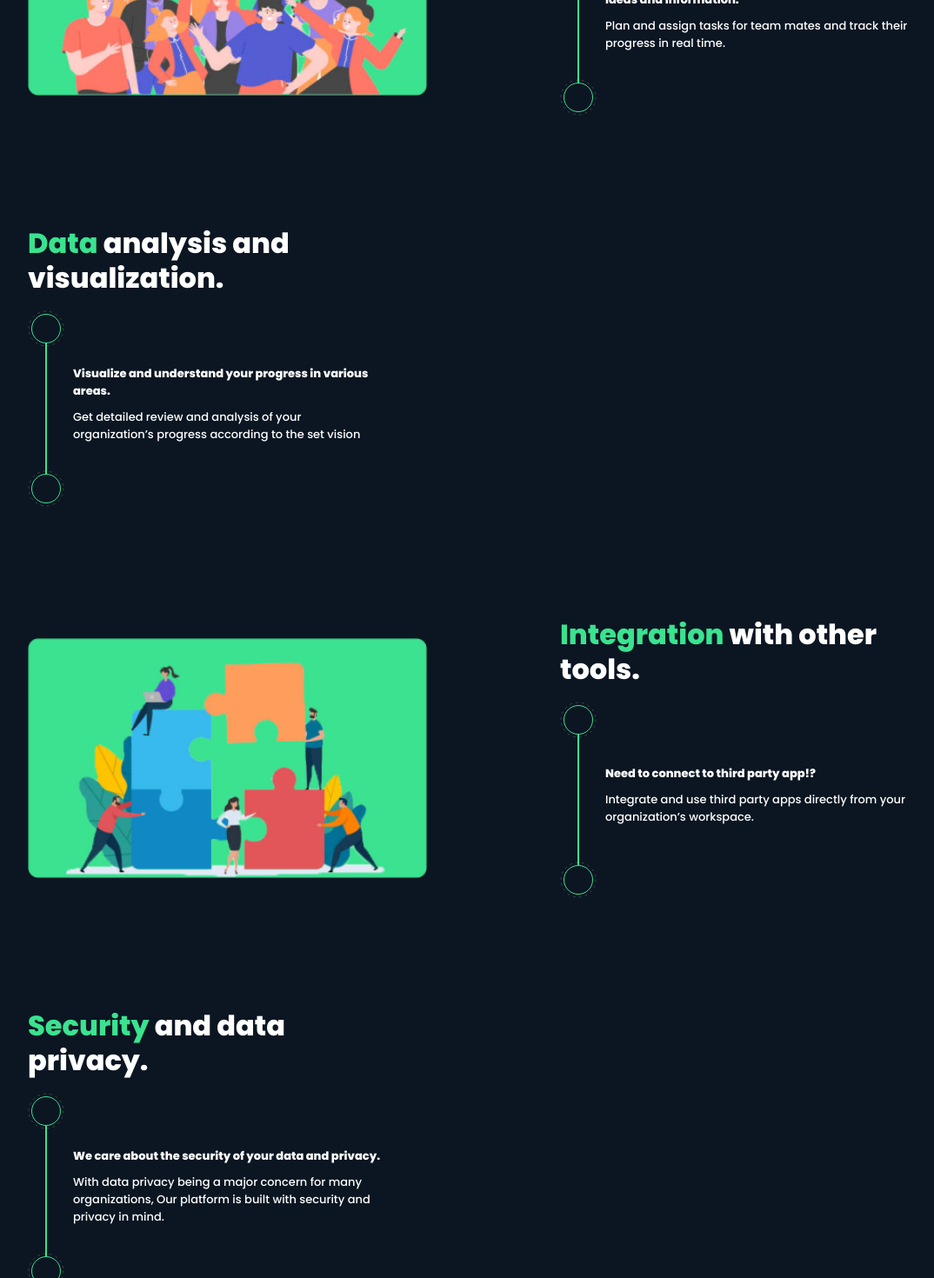
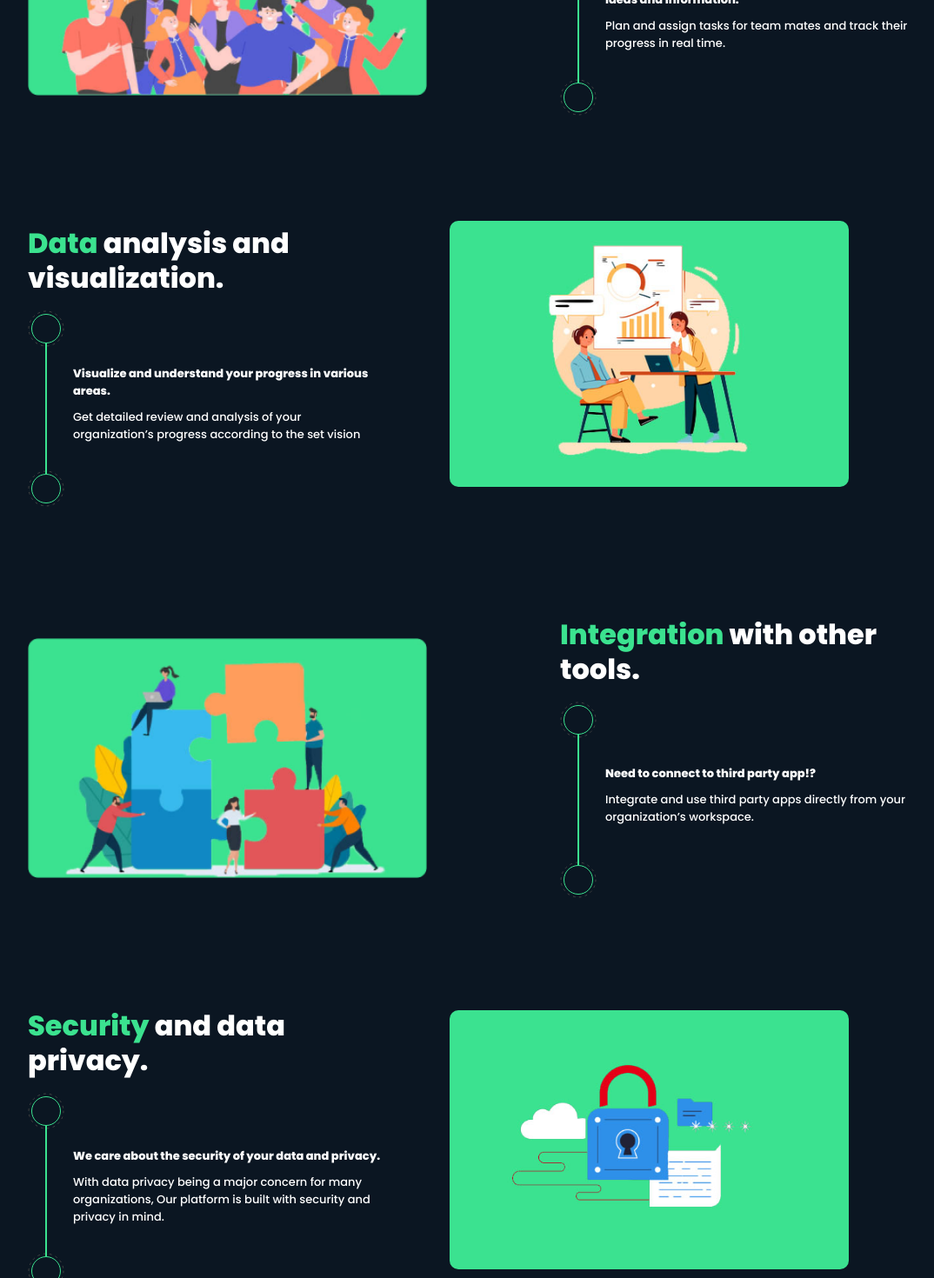
Before and after one commit to aamines/frontend, a React (Create React App) app: page / in a window 1280 px wide. Shown: the part 2160-3630 px from the top of the page at 87% size, without its empty margins (98-1172 px from the left). Built offline with nearby package versions, Linux system fonts and the light colour scheme; no server answers; sample sign-in values are in the browser's storage.

Commit message:
landing page

```diff
--- a/src/components/main/about.jsx
+++ b/src/components/main/about.jsx
@@ -97,7 +97,9 @@ const About = () => {
               </div>
             </div>
           </div>
-          <div className="visual"></div>
+          <div className="visual">
+            <img src="/images/About/Three.jpg" alt="three" />
+          </div>
         </div>
         <div className="row" id="communicate">
           <div className="visual">
@@ -138,7 +140,9 @@ const About = () => {
               </div>
             </div>
           </div>
-          <div className="visual"></div>
+          <div className="visual">
+            <img src="/images/About/Four.jpg" alt="three" />
+          </div>
         </div>
       </div>
     </Container>
@@ -268,6 +272,7 @@ const Container = styled.div`
 
         img {
           width: 75%;
+          border-radius: 10px;
         }
       }
     }
```
Also changed, not shown: public/images/About/Four.jpg (added), public/images/About/Three.jpg (added).
